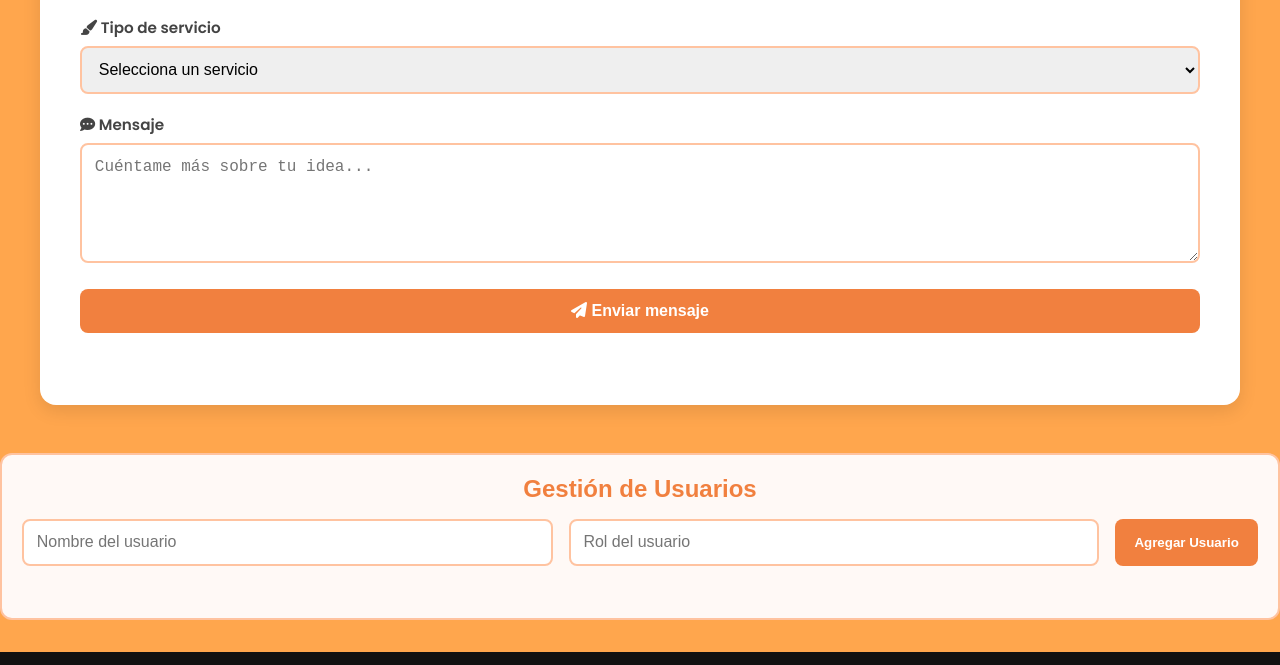
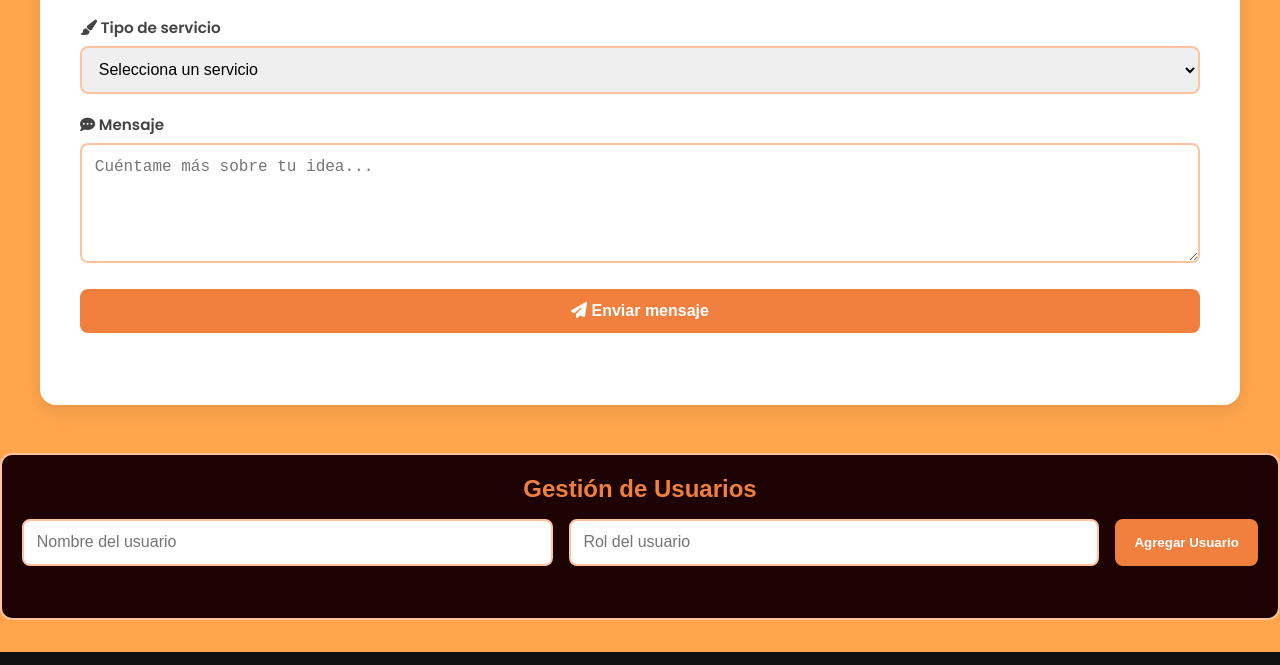
Before and after one commit to nanarosaaaaa/PORTAFOLIO_CRUZ-SERRATO_EXAMEN-PARCIAL-III, a plain HTML site: page index.html in a window 1280 px wide. Shown: the part 8289-8954 px from the top of the page. Drawn offline with Linux system fonts and the light colour scheme.

Commit message:
Ultimo commit, se solucionó el problema con el DOM

```diff
--- a/css/main.css
+++ b/css/main.css
@@ -166,7 +166,7 @@ body {
 #panel-usuarios {
   font-family: Arial, sans-serif;
   padding: 20px;
-  background-color: #fff9f6;
+  background-color: #1d0303;
   border-radius: 12px;
   border: 2px solid #ffc3a0;
   margin-bottom: 2rem;
```
